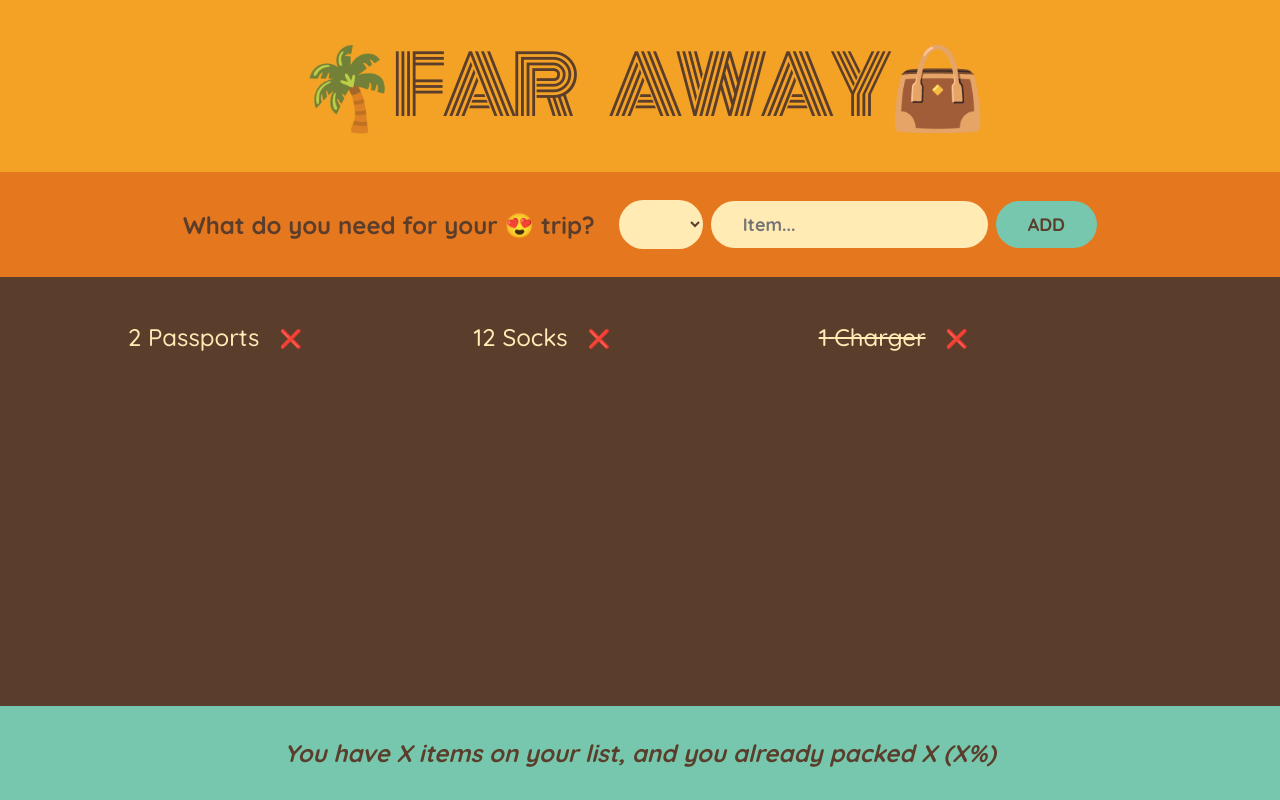
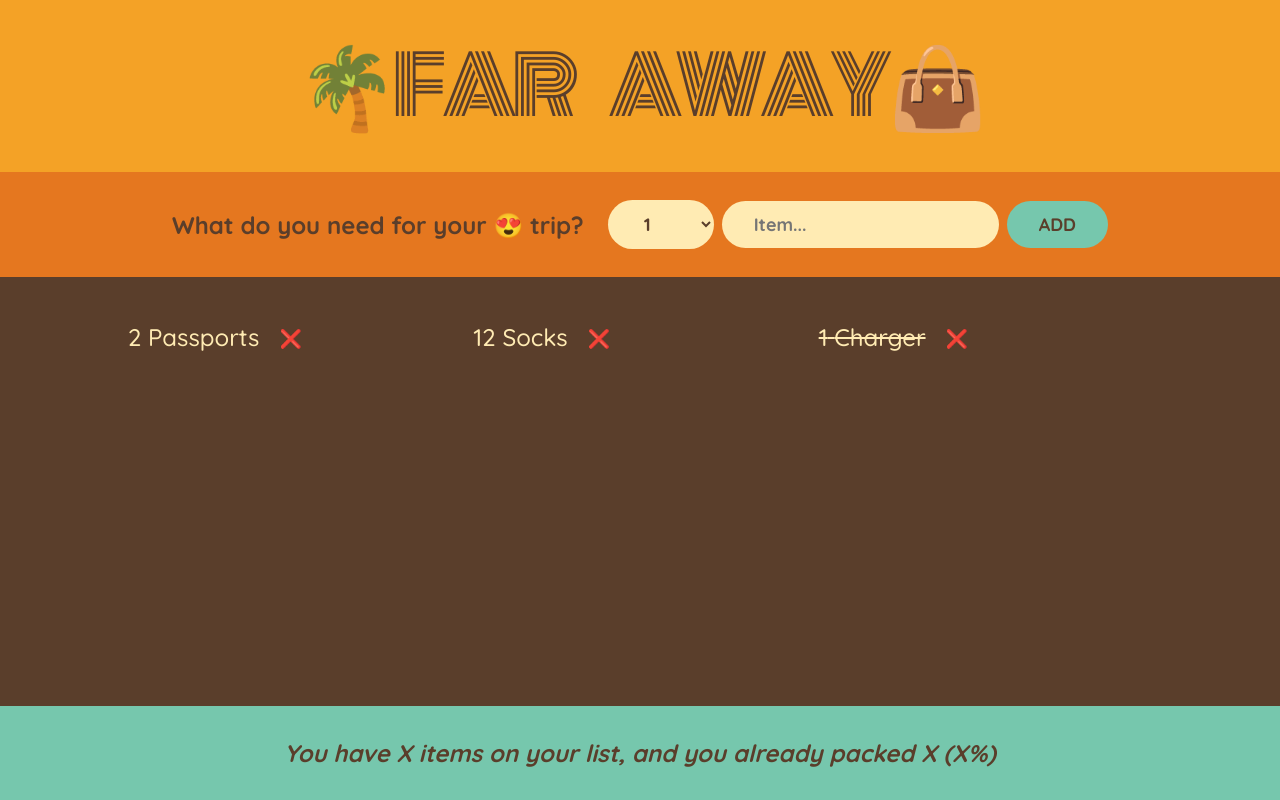
Before and after one commit to EngrPahati/travel-list, a React (Create React App) app: page / in a window 1280 px wide. Built offline with nearby package versions, Linux system fonts and the light colour scheme.

Commit message:
render list of number <options>

```diff
--- a/src/App.js
+++ b/src/App.js
@@ -25,7 +25,8 @@ function Form() {
     <form className="add-form">
       <h3>What do you need for your 😍 trip?</h3>
       <select>
-        {Array.from({length: 20}, (_, i) => i + 1)}
+        {Array.from({ length: 20 }, (_, i) => i + 1)
+          .map(num => <option value={num} key={num}>{ num }</option>)}
       </select>
       <input type="text" placeholder="Item..." />
       <button>Add</button>
```
